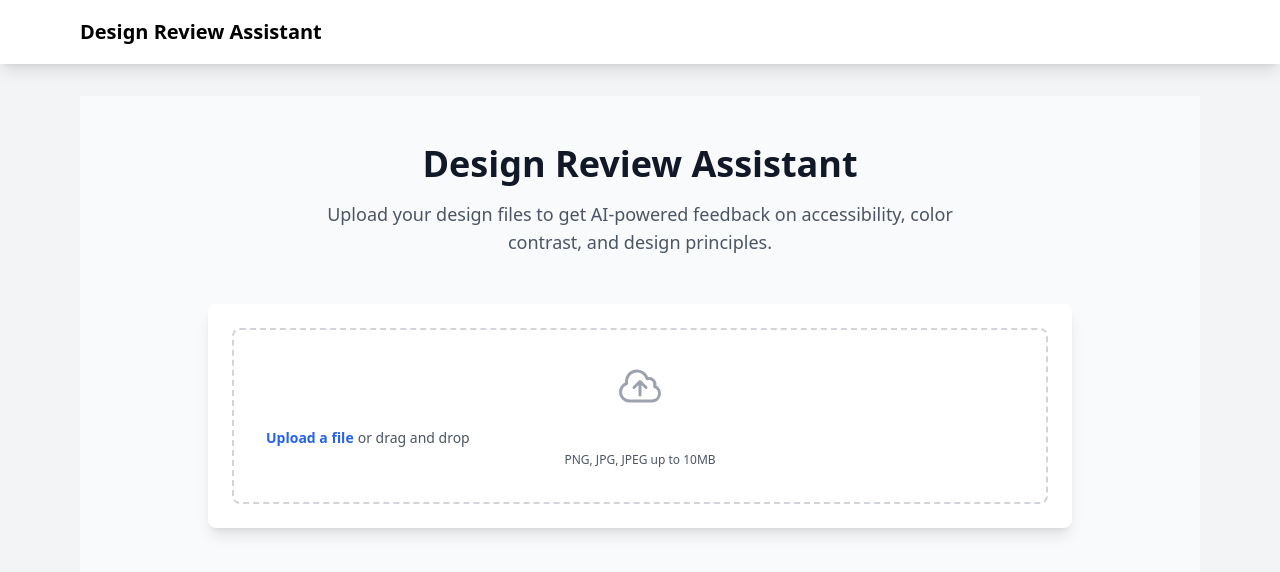
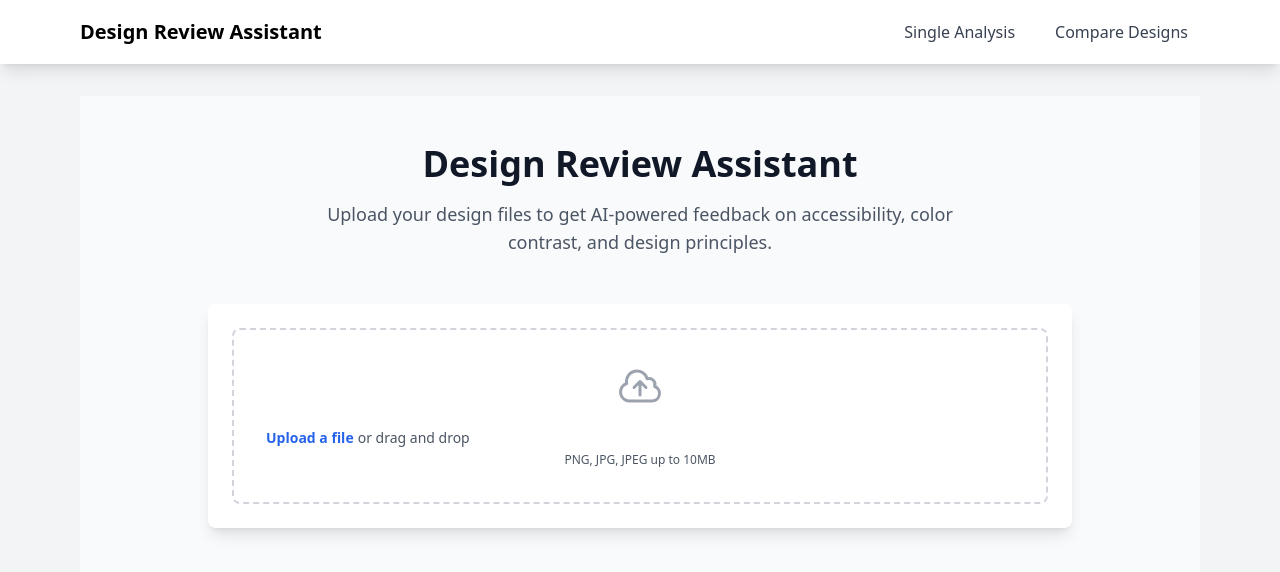
Before and after one commit to yash709709/design_assistant, a Next.js app: page / in a window 1280 px wide. Shown: the top 572 px of the page. Built offline with nearby package versions, Linux system fonts and the light colour scheme.

Commit message:
improved navigation

```diff
--- a/package.json
+++ b/package.json
@@ -14,10 +14,10 @@
     "@types/react-dom": "^18.2.0",
     "@types/react-dropzone": "^5.1.0",
     "classnames": "^2.5.1",
-    "next": "14.0.3",
+    "next": "^15.0.4",
     "openai": "^4.75.0",
-    "react": "^18.2.0",
-    "react-dom": "^18.2.0",
+    "react": "^19.0.0",
+    "react-dom": "^19.0.0",
     "react-dropzone": "^14.2.3",
     "typescript": "^5.0.0"
   },
--- a/src/app/layout.tsx
+++ b/src/app/layout.tsx
@@ -1,5 +1,6 @@
 import "@/styles/globals.css";
 import type { Metadata } from "next";
+import Link from "next/link";
 
 export const metadata: Metadata = {
   title: "Design Review Assistant",
@@ -18,7 +19,23 @@ export default function RootLayout({
           <nav className="bg-white shadow-lg">
             <div className="max-w-6xl mx-auto px-4">
               <div className="flex justify-between items-center h-16">
-                <div className="text-xl font-bold">Design Review Assistant</div>
+                <Link href="/" className="text-xl font-bold">
+                  Design Review Assistant
+                </Link>
+                <div className="flex space-x-4">
+                  <Link
+                    href="/"
+                    className="text-gray-700 hover:text-gray-900 px-3 py-2 rounded-md"
+                  >
+                    Single Analysis
+                  </Link>
+                  <Link
+                    href="/compare"
+                    className="text-gray-700 hover:text-gray-900 px-3 py-2 rounded-md"
+                  >
+                    Compare Designs
+                  </Link>
+                </div>
               </div>
             </div>
           </nav>
```
Also changed, not shown: 1 other file (tests, documents, lock files or other folders).
